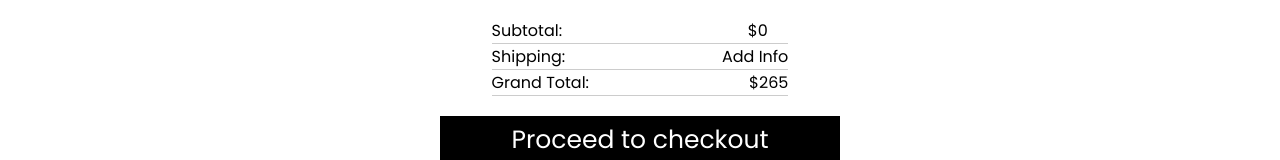
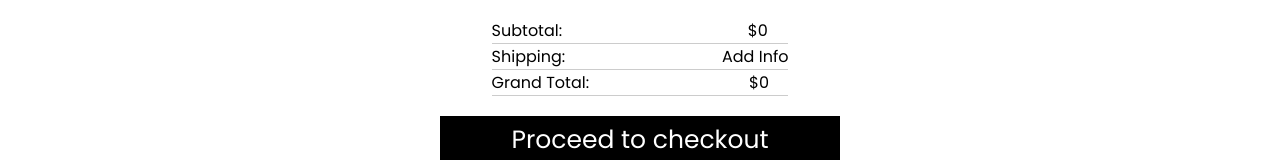
Before and after one commit to aldobasicarnel/ReactWebApp, a React (Create React App) app in the folder react-web-shop/: page /checkout in a window 1280 px wide. Shown: the part 276-436 px from the top of the page. Built offline with nearby package versions, Linux system fonts and the light colour scheme.

Commit message:
Adding taxes calc

```diff
--- a/react-web-shop/src/Components/CheckoutPage/Checkout/Checkout.js
+++ b/react-web-shop/src/Components/CheckoutPage/Checkout/Checkout.js
@@ -15,6 +15,10 @@ const Checkout = (props) => {
       return item.totalPrice;
     })
     .reduce((exp, item) => (exp += item.totalPrice), 0);
+
+  let tax = 0.23;
+  const taxes = amount * tax;
+  const grandTotal = amount + taxes;
 
   return (
     <div className="flexbox-container">
@@ -51,7 +55,7 @@ const Checkout = (props) => {
             </div>
             <div className="total-amount">
               <p className="amount">Grand Total:</p>
-              <p className="amount">$265</p>
+              <p className="amount">${grandTotal}</p>
             </div>
           </div>
 
```
